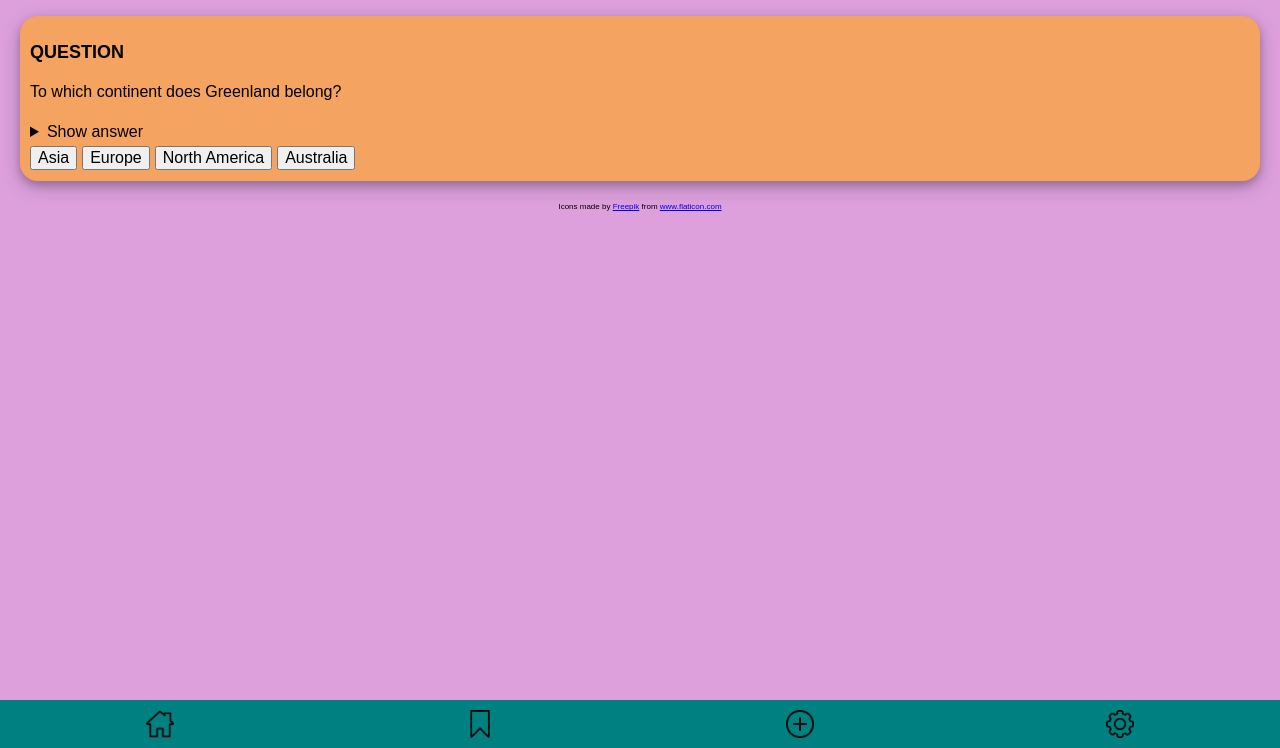
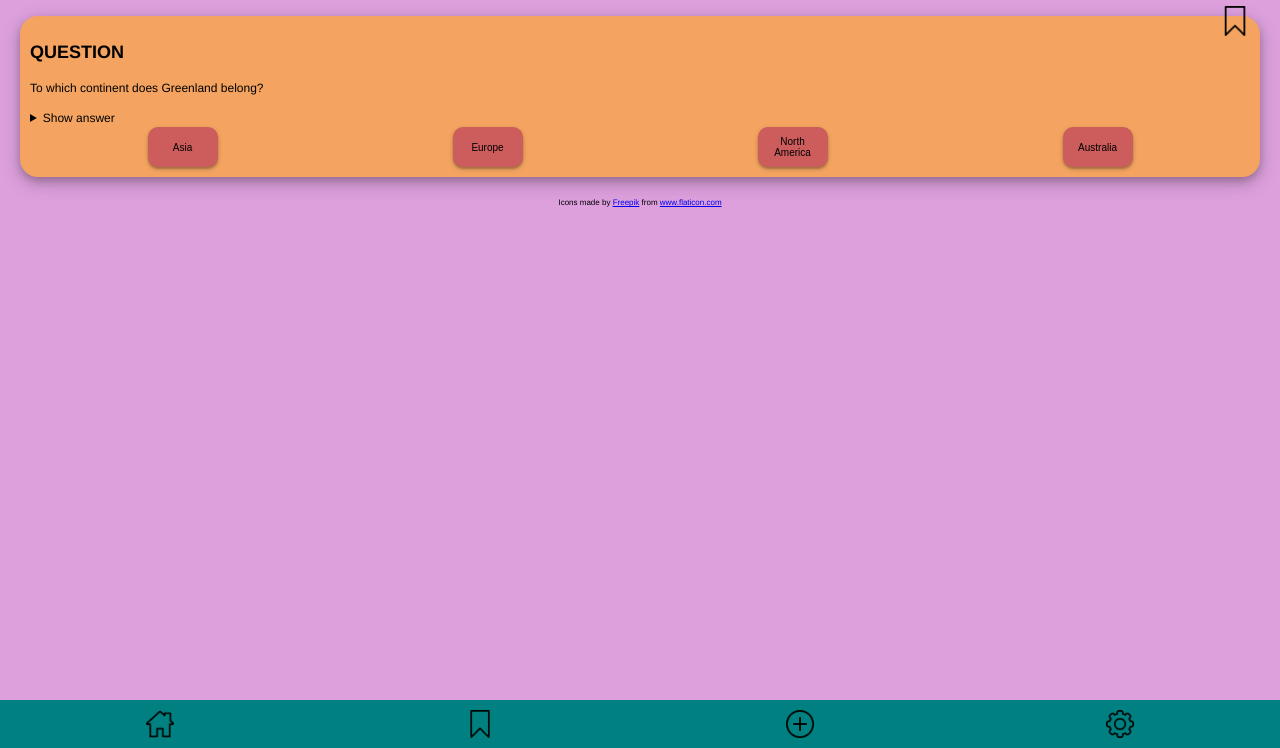
Before and after one commit to AmmNJ/quiz-app, a website: page index.html in a window 1280 px wide. Shown: the part 52-800 px from the top of the page. Drawn offline with Linux system fonts and the light colour scheme.

Commit message:
Add bookmark & position buttons

```diff
--- a/index.html
+++ b/index.html
@@ -14,18 +14,25 @@
 
     <main class="app-grid__main">
       <section class="quiz-card">
+        <img
+          class="quiz-card__bookmark"
+          src="images/001-bookmark.png"
+          alt="Bookmark question"
+        />
         <h2 class="quiz-card__heading">QUESTION</h2>
         <p class="quiz-card__question">
           To which continent does Greenland belong?
         </p>
-        <details class="quiz-card__answer-details">
+        <details class="quiz-card__solution">
           <summary>Show answer</summary>
           <p>The answer is North America.</p>
         </details>
-        <button class="quiz-card__answer-button">Asia</button>
-        <button class="quiz-card__answer-button">Europe</button>
-        <button class="quiz-card__answer-button">North America</button>
-        <button class="quiz-card__answer-button">Australia</button>
+        <div class="quiz-card__answer-area">
+          <button class="quiz-card__answer-area__button">Asia</button>
+          <button class="quiz-card__answer-area__button">Europe</button>
+          <button class="quiz-card__answer-area__button">North America</button>
+          <button class="quiz-card__answer-area__button">Australia</button>
+        </div>
       </section>
 
       <div class="flaticon-referal">
@@ -37,10 +44,18 @@
       </div>
     </main>
     <footer class="app-grid__footer navbar">
-      <img class="navbar__item" src="images/003-home.png" alt="" />
-      <img class="navbar__item" src="images/001-bookmark.png" alt="" />
-      <img class="navbar__item" src="images/002-plus.png" alt="" />
-      <img class="navbar__item" src="images/004-settings.png" alt="" />
+      <img
+        class="navbar__item"
+        src="images/003-home.png"
+        alt="Back to landing page"
+      />
+      <img
+        class="navbar__item"
+        src="images/001-bookmark.png"
+        alt="Bookmark question"
+      />
+      <img class="navbar__item" src="images/002-plus.png" alt="Add question" />
+      <img class="navbar__item" src="images/004-settings.png" alt="Settings" />
     </footer>
   </body>
 </html>
--- a/package.json
+++ b/package.json
@@ -8,12 +8,12 @@
     "test": "htmlhint && prettier --check . && npm run stylelint"
   },
   "keywords": [],
-  "author": "Jeremias Erbs <jerry@badabam.de> (https://badabam.de)",
+  "author": "Nils Ammersken <nilsammersken@web.de>",
   "license": "ISC",
   "main": "index.js",
   "repository": {
     "type": "git",
-    "url": "git+https://github.com/badabam/quiz-app.git"
+    "url": "git+https://github.com/AmmNJ/quiz-app.git"
   },
   "bugs": {
     "url": "https://github.com/badabam/quiz-app/issues"
--- a/styles/_base.css
+++ b/styles/_base.css
@@ -3,7 +3,7 @@
 }
 
 body {
-  font-family: sans-serif;
+  font-family: 'Helvetica Neue', sans-serif;
   font-size: 112.5%;
   line-height: 1.5;
   margin: 0;
--- a/styles/components/_app-grid.css
+++ b/styles/components/_app-grid.css
@@ -6,11 +6,13 @@
 
 .app-grid__header {
   background-color: salmon;
+  display: grid;
+  place-items: center;
 }
 
 .app-grid__main {
   background-color: plum;
-  overflow-y: scroll;
+  overflow-y: auto;
 }
 
 .app-grid__footer {
--- a/styles/components/_page-title.css
+++ b/styles/components/_page-title.css
@@ -1,5 +1,4 @@
 .page-title {
   margin: 0;
-  text-align: center;
   font-size: 22px;
 }
--- a/styles/components/_quiz-card.css
+++ b/styles/components/_quiz-card.css
@@ -1,11 +1,20 @@
 .quiz-card {
-  /* display: flex; */
   margin: 20px;
   padding: 10px;
   height: auto;
   background-color: sandybrown;
   border-radius: 18px;
   box-shadow: 0 4px 8px 0 rgba(0, 0, 0, 0.2), 0 6px 20px 0 rgba(0, 0, 0, 0.2);
+  transition: all 2s;
+  position: relative;
+}
+
+.quiz-card__bookmark {
+  width: 30px;
+  height: auto;
+  position: absolute;
+  right: 10px;
+  top: -10px;
 }
 
 .quiz-card__heading {
@@ -13,13 +22,26 @@
 }
 
 .quiz-card__question {
-  font-size: 16px;
+  font-size: 12px;
 }
 
-.quiz-card__answer-details {
-  font-size: 16px;
+.quiz-card__solution {
+  font-size: 12px;
 }
 
-.quiz-card__answer-button {
-  font-size: 16px;
+.quiz-card__answer-area {
+  display: grid;
+  grid-template-columns: 1fr 1fr 1fr 1fr;
+  justify-items: center;
+  align-items: center;
 }
+
+.quiz-card__answer-area__button {
+  font-size: 10px;
+  width: 70px;
+  height: 40px;
+  border-radius: 10px;
+  background-color: indianred;
+  border: none;
+  box-shadow: 0 2px 2px 0 rgba(0, 0, 0, 0.2), 0 2px 5px 0 rgba(0, 0, 0, 0.2);
+}
```
